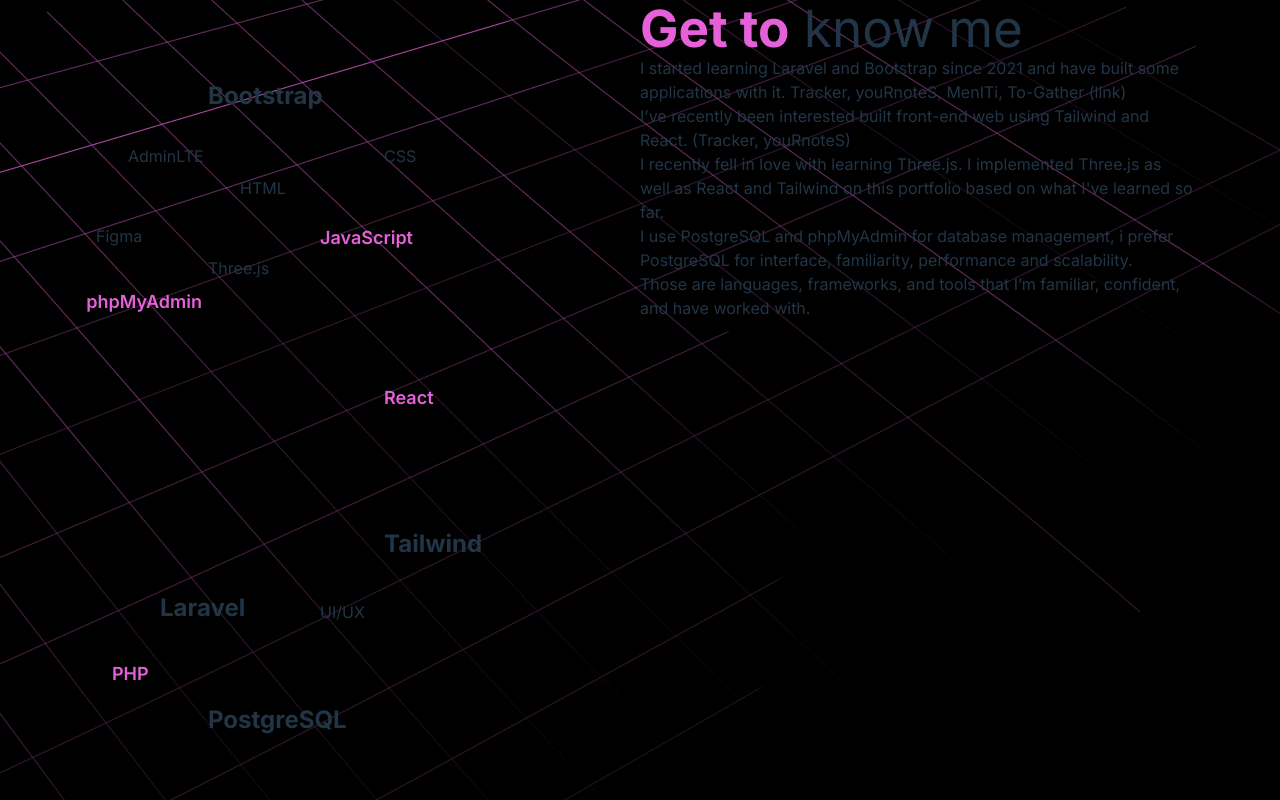
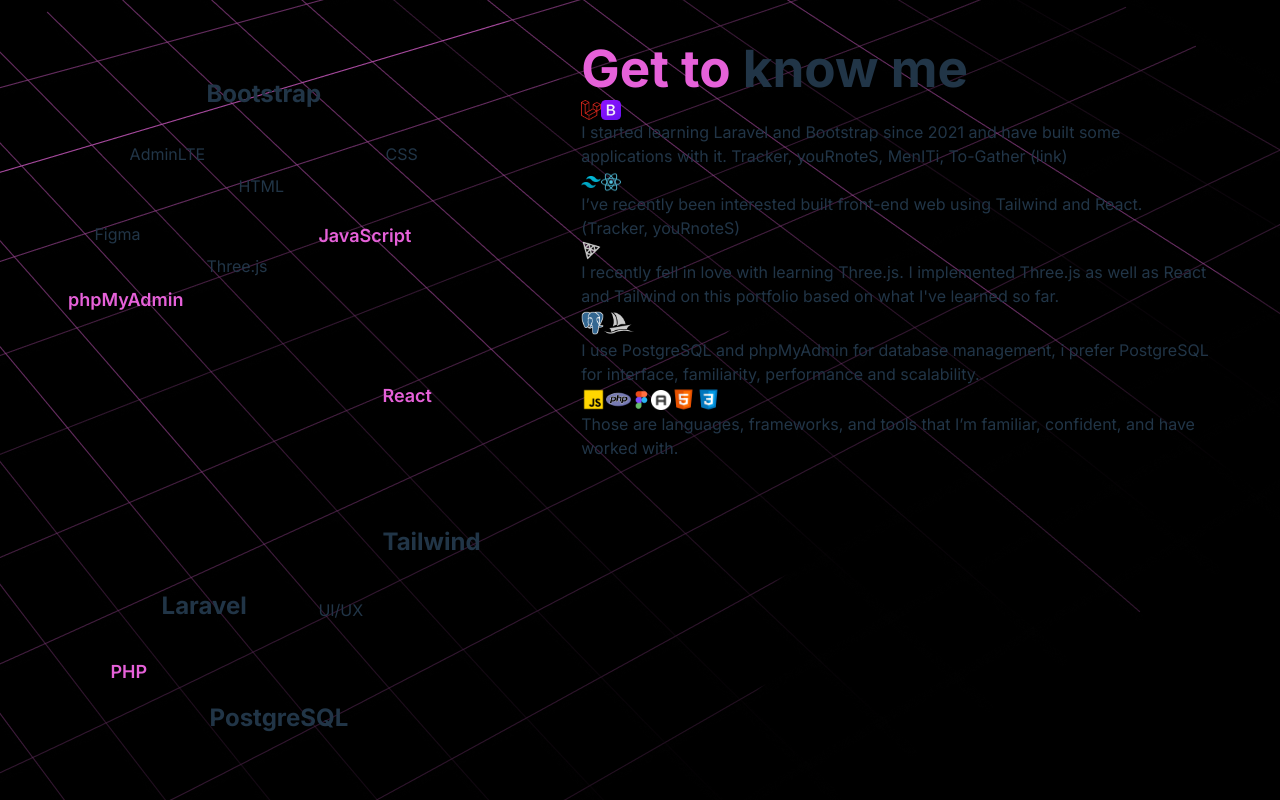
Before and after one commit to Millahh/portfolio-2024, a React (Vite) app: page / in a window 1280 px wide. Built offline with nearby package versions, Linux system fonts and the light colour scheme; a web font is replaced by a local one.

Commit message:
about section

```diff
--- /dev/null
+++ b/src/assets/index.js
@@ -0,0 +1,16 @@
+import AdminLTE from "./tech/adminlte.png";
+import Bootstrap from "./tech/bootstrap.png";
+import CSS from "./tech/css.png";
+import Figma from "./tech/figma.png";
+import HTML from "./tech/html.png";
+import JavaScript from "./tech/javascript.png";
+import Laravel from "./tech/laravel.png";
+import PHP from "./tech/php.png";
+import phpMyAdmin from "./tech/phpmyadmin.png";
+import PostgreSQL from "./tech/postgresql.png";
+import React from "./tech/reactjs.png";
+import Tailwind from "./tech/tailwind.png";
+import Threejs from "./tech/threejs.png";
+import Github from "./github.png";
+
+export { AdminLTE, Bootstrap, CSS, Figma, HTML, JavaScript, Laravel, PHP, phpMyAdmin, PostgreSQL, React, Tailwind, Threejs, Github };
--- a/src/components/About.jsx
+++ b/src/components/About.jsx
@@ -1,13 +1,9 @@
 import T from "./texts/Title";
+import { AdminLTE, Bootstrap, CSS, Figma, HTML, JavaScript, Laravel, PHP, phpMyAdmin, PostgreSQL, React, Tailwind, Threejs, Github } from "../assets";
 import { motion } from "framer-motion";
-import { Float } from "@react-three/drei";
 
 const HardSkills = () => {
     const animation1 = {
-        whileHover:{
-            scale: 1.2,
-            transition: { duration: 1 },
-        },
         visible:{
             x: [0, 3, 0],
             y: [0, -3, 0],
@@ -20,10 +16,6 @@
         }
     }
     const animation2 = {
-        whileHover:{
-            scale: 1.2,
-            transition: { duration: 1 },
-        },
         visible:{
             x: [0, -3, 0],
             y: [0, -3, 0],
@@ -37,50 +29,57 @@
     }
     return(
         <motion.div className="hard-skills cursor-pointer" animate="visible">
-            <motion.p className=" top-20 left-52 font-bold text-2xl" variants={animation2} whileHover="whileHover">Bootstrap</motion.p>
-            <motion.p className=" top-36 left-32" variants={animation1} whileHover="whileHover">AdminLTE</motion.p>
-            <motion.p className=" top-36 left-96" variants={animation1} whileHover="whileHover">CSS</motion.p>
-            <motion.p className=" top-44 left-60" variants={animation2} whileHover="whileHover">HTML</motion.p>
-            <motion.p className=" top-56 left-24" variants={animation2} whileHover="whileHover">Figma</motion.p>
-            <motion.p className=" top-56 left-80 text-lg text-primary font-semibold" variants={animation2} whileHover="whileHover">JavaScript</motion.p>
-            <motion.p className=" top-64 left-52" variants={animation2} whileHover="whileHover">Three.js</motion.p>
-            <motion.p className=" top-72 left-18 text-lg text-primary font-semibold" variants={animation1} whileHover="whileHover">phpMyAdmin</motion.p>
-            <motion.p className=" bottom-60 left-96 font-bold text-2xl" variants={animation2} whileHover="whileHover">Tailwind</motion.p>
-            <motion.p className=" bottom-44 left-40 font-bold text-2xl" variants={animation1} whileHover="whileHover">Laravel</motion.p>
-            <motion.p className=" bottom-44 left-80" variants={animation2} whileHover="whileHover">UI/UX</motion.p>
-            <motion.p className=" top-96 left-96 text-lg text-primary font-semibold" variants={animation2} whileHover="whileHover">React</motion.p>
-            <motion.p className=" bottom-28 left-28 text-lg text-primary font-semibold" variants={animation2} whileHover="whileHover">PHP</motion.p>
-            <motion.p className=" bottom-16 left-52 font-bold text-2xl" variants={animation1} whileHover="whileHover">PostgreSQL</motion.p>
-
-            {/* <p>HTML</p>
-            <p>Bootstrap</p>
-            <p>CSS</p>
-            <p>phpMyAdmin</p>
-            <p>JavaScript</p>
-            <p>UI/UX</p>
-            <p>Figma</p>
-            <p>Laravel</p>
-            <p>Tailwind</p>
-            <p>Three.js</p>
-            <p>PHP</p>
-            <p>React</p>
-            <p>PostgreSQL</p> */}
+            <motion.p className=" top-20 left-52 font-bold text-2xl" variants={animation2}>Bootstrap</motion.p>
+            <motion.p className=" top-36 left-32" variants={animation1}>AdminLTE</motion.p>
+            <motion.p className=" top-36 left-96" variants={animation1}>CSS</motion.p>
+            <motion.p className=" top-44 left-60" variants={animation2}>HTML</motion.p>
+            <motion.p className=" top-56 left-24" variants={animation2}>Figma</motion.p>
+            <motion.p className=" top-56 left-80 text-lg text-primary font-semibold" variants={animation2}>JavaScript</motion.p>
+            <motion.p className=" top-64 left-52" variants={animation2}>Three.js</motion.p>
+            <motion.p className=" top-72 left-18 text-lg text-primary font-semibold" variants={animation1}>phpMyAdmin</motion.p>
+            <motion.p className=" bottom-60 left-96 font-bold text-2xl" variants={animation2}>Tailwind</motion.p>
+            <motion.p className=" bottom-44 left-40 font-bold text-2xl" variants={animation1}>Laravel</motion.p>
+            <motion.p className=" bottom-44 left-80" variants={animation2}>UI/UX</motion.p>
+            <motion.p className=" top-96 left-96 text-lg text-primary font-semibold" variants={animation2}>React</motion.p>
+            <motion.p className=" bottom-28 left-28 text-lg text-primary font-semibold" variants={animation2}>PHP</motion.p>
+            <motion.p className=" bottom-16 left-52 font-bold text-2xl" variants={animation1}>PostgreSQL</motion.p>
         </motion.div>
     )
 }
 
 const About = () => {
     return(
-        <div className="container px-10 min-w-full">
+        <div className="container pl-10 min-w-full h-full">
             <HardSkills/>
             <div className="flex flex-row">
-                <div className="basis-1/2"></div>
-                <div className="basis-1/2 skills">
-                    <h1><T>Get to</T> know me</h1>
+                <div className=" basis-2/5"></div>
+                <div className=" basis-3/5 py-10 px-10 h-screen overflow-y-auto">
+                    <h1 className=" font-bold"><T>Get to</T> know me</h1>
+                    <div className="inline">
+                        <img src={Laravel} width={20} className="inline"/>
+                        <img src={Bootstrap} width={20} className="inline"/>
+                    </div>
                     <p>I started learning Laravel and Bootstrap since 2021 and have built some applications with it. Tracker, youRnoteS, MenITi, To-Gather (link)</p>
+                    <div className="inline">
+                        <img src={Tailwind} width={20} className="inline"/>
+                        <img src={React} width={20} className="inline"/>
+                    </div>
                     <p>I’ve recently been interested built front-end web using Tailwind and React. (Tracker, youRnoteS)</p>
+                    <img src={Threejs} width={20}/>
                     <p>I recently fell in love with learning Three.js. I implemented Three.js as well as React and Tailwind on this portfolio based on what I've learned so far.</p>
+                    <div className="inline">
+                        <img src={PostgreSQL} width={23} className="inline"/>
+                        <img src={phpMyAdmin} width={30} className="inline"/>
+                    </div>
                     <p>I use PostgreSQL and phpMyAdmin for database management, i prefer PostgreSQL for interface, familiarity, performance and scalability.</p>
+                    <div className="inline">
+                        <img src={JavaScript} width={25} className="inline"/>
+                        <img src={PHP} width={25} className="inline"/>
+                        <img src={Figma} width={20} className="inline"/>
+                        <img src={AdminLTE} width={20} className="inline"/>
+                        <img src={HTML} width={25} className="inline"/>
+                        <img src={CSS} width={25} className="inline"/>
+                    </div>
                     <p>Those are languages, frameworks, and tools that I’m familiar, confident, and have worked with.</p>
                 </div>
             </div>
```
Also changed, not shown: src/assets/tech/threejs.png (added), src/assets/tech/threejs.svg (deleted).
